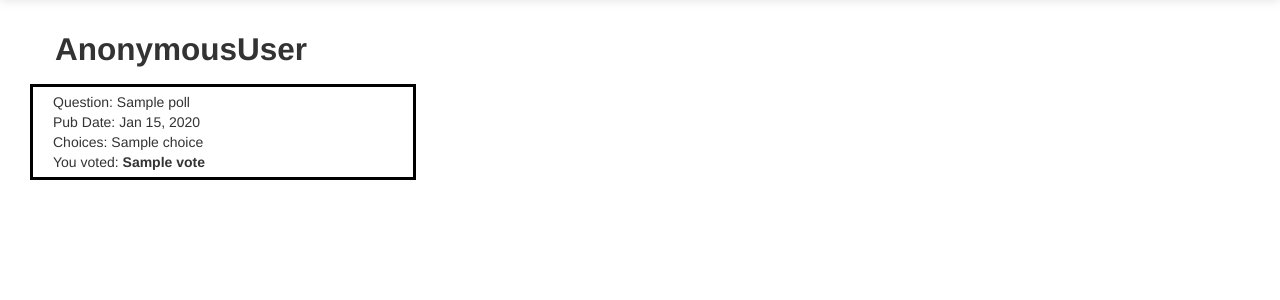
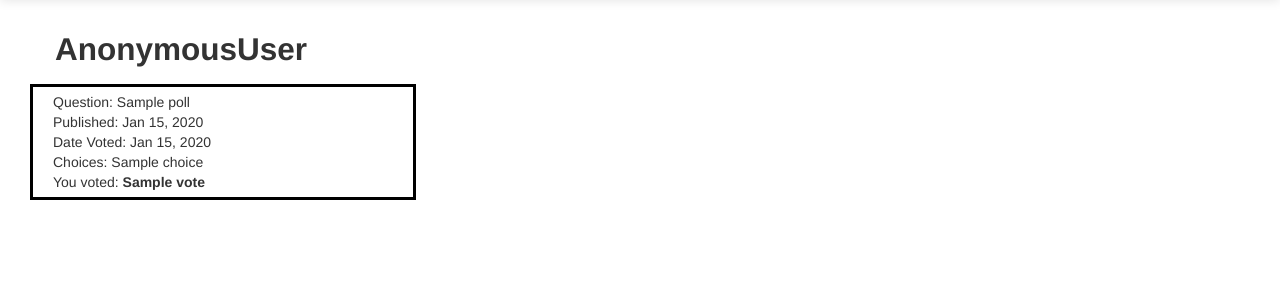
Before and after one commit to chancez/polls, a Django app: template templates/users/profile.html in a window 1280 px wide. Shown: the part 41-341 px from the top of the page. Run offline with Django 3.2, Linux system fonts and the light colour scheme; the template is opened without the code that fills it: most values are stand-ins (such as "Sample title", 1, 10 or a date in 2020).

Commit message:
Add date field to votes

```diff
--- a/lugpolls/views.py
+++ b/lugpolls/views.py
@@ -10,5 +10,7 @@ def home(request):
 
 @login_required()
 def profile(request):
-    votes = Vote.objects.filter(voter=request.user).prefetch_related()
+    votes = Vote.objects.filter(voter=request.user) \
+                        .prefetch_related() \
+                        .order_by('-vote_date')
     return render(request, 'users/profile.html', {'votes': votes})
--- a/polls/models.py
+++ b/polls/models.py
@@ -34,9 +34,11 @@ class Vote(models.Model):
     voter = models.ForeignKey(User)
     poll = models.ForeignKey(Poll)
     choice = models.ForeignKey(Choice)
+    vote_date = models.DateTimeField('date voted', default=timezone.now())
 
     class Meta:
         unique_together = ['poll', 'voter']
+        ordering = ['-vote_date']
 
     def __unicode__(self):
         return self.choice.choice_text
--- a/templates/users/profile.html
+++ b/templates/users/profile.html
@@ -11,7 +11,8 @@
   {% endif %}
     <div class="poll span4">
         <div class="question">Question: {{ vote.poll.question }}</div>
-        <div class="pub_date">Pub Date: {{ vote.poll.pub_date|date:"M d, Y" }}</div>
+        <div class="pub_date">Published: {{ vote.poll.pub_date|date:"M d, Y" }}</div>
+        <div class="vote_date"> Date Voted: {{ vote.vote_date|date:"M d, Y" }}</div>
         <div class="choices">Choices: {{ vote.poll.choice_set.all|join:", " }}</div>
         <div class="choice">You voted: <b>{{ vote }}</b></div>
     </div>
@@ -19,7 +20,7 @@
     </div><!--/row-->
   {% endif %}
 {% empty %}
-  <p>You have note voted in any polls.</p>
+  <p>You have not voted in any polls.</p>
 {% endfor %}
 </div>
 
```
Also changed, not shown: templates/polls/index.html (+4 -3 lines).
